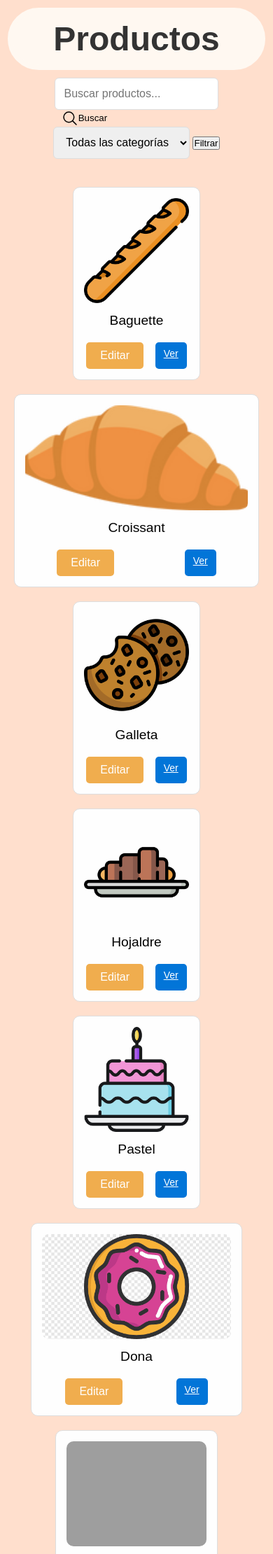
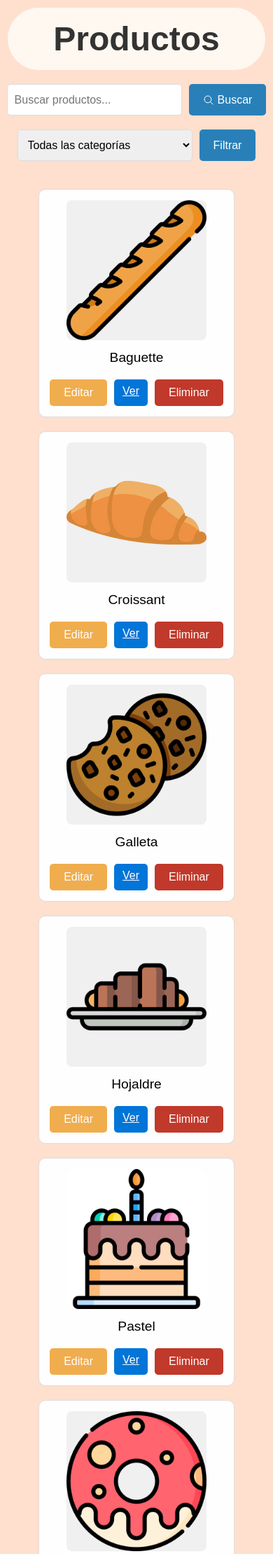
Before and after one commit to CristopherPorras/panaderia-con-fire-base, a Flask app: page /productos in a window 390 px wide. Shown: the part 172-2392 px from the top of the page at 70% size. Run offline with Flask 3, Linux system fonts and the light colour scheme; some web fonts are replaced; grey boxes are pictures that could not be loaded.

Commit message:
Segunda actualizacion del codigo

```diff
--- a/app.py
+++ b/app.py
@@ -94,6 +94,7 @@ def producto_detalle(id):
 @app.route('/facturar', methods=['GET', 'POST'])
 def facturar():
     try:
+        # Aquí puedes agregar lógica de facturación en caso de ser necesario
         return render_template('facturar.html')
     except Exception as e:
         flash(f"Error al cargar la página de facturación: {e}", "error")
@@ -114,7 +115,7 @@ def registrar_producto():
     if request.method == 'POST':
         try:
             descripcion = request.form['descripcion']
-            valor_unitario = request.form.get('valor_unitario', type=float)
+            valor_unitario = request.form.get('valor_unitario', type=int)
             unidad_medida = request.form['unidad_medida']
             cantidad_stock = request.form.get('cantidad_stock', type=int)
             categoria_id = request.form.get('categoria_id', type=int)
@@ -130,7 +131,7 @@ def registrar_producto():
                 unidad_medida=unidad_medida,
                 cantidad_stock=cantidad_stock,
                 categoria_id=categoria_id,
-                imagen=None  # Se inicializa sin imagen
+                imagen=None
             )
 
             if 'imagen' in request.files and request.files['imagen'].filename:
@@ -161,7 +162,7 @@ def editar_producto(id):
     if request.method == 'POST':
         try:
             descripcion = request.form.get('descripcion', '').strip()
-            valor_unitario = request.form.get('valor_unitario', type=float)
+            valor_unitario = request.form.get('valor_unitario', type=int)
             unidad_medida = request.form.get('unidad_medida', '').strip()
             cantidad_stock = request.form.get('cantidad_stock', type=int)
             categoria_id = request.form.get('categoria_id', type=int)
@@ -189,6 +190,26 @@ def editar_producto(id):
     categorias = db_session.query(Categoria).all()
     return render_template('editar_producto.html', producto=producto, categorias=categorias)
 
+# Ruta para eliminar producto
+@app.route('/eliminar_producto/<int:id>', methods=['POST'])
+def eliminar_producto(id):
+    producto = db_session.query(Producto).get(id)
+    if not producto:
+        flash('El producto no existe.', 'error')
+        return redirect(url_for('productos'))
+
+    try:
+        if producto.imagen and os.path.exists(os.path.join(BASE_DIR, 'static', producto.imagen)):
+            os.remove(os.path.join(BASE_DIR, 'static', producto.imagen))
+        db_session.delete(producto)
+        db_session.commit()
+        flash('Producto eliminado con éxito.', 'success')
+    except Exception as e:
+        db_session.rollback()
+        flash(f"Error al eliminar el producto: {e}", 'error')
+
+    return redirect(url_for('productos'))
+
 # Ruta para favicon
 @app.route('/favicon.ico')
 def favicon():
--- a/models/productos.py
+++ b/models/productos.py
@@ -7,9 +7,9 @@ class Producto(Base):
 
     id = Column(Integer, primary_key=True, autoincrement=True)
     descripcion = Column(String(300), unique=True, nullable=False)
-    valor_unitario = Column(Float, nullable=False)
+    valor_unitario = Column(Integer, nullable=False)
     unidad_medida = Column(String(3), nullable=False)
-    cantidad_stock = Column(Float, nullable=False)
+    cantidad_stock = Column(Integer, nullable=False)
     categoria_id = Column(Integer, ForeignKey('categorias.id'), nullable=False)
     imagen = Column(String(300), nullable=True)
 
--- a/static/styles.css
+++ b/static/styles.css
@@ -412,53 +413,53 @@ body {
     background-color: #3498db;
 }
 
-/* ------------------------------
-   Barra de Búsqueda
------------------------------- */
-.busqueda-container {
-    width: 100%;
-    display: flex;
-    justify-content: center;
-    padding: 0 20px;
-    box-sizing: border-box;
+/* Contenedor principal de la barra de búsqueda y categorías */
+.busqueda-container, .categoria-container {
+    display: flex; /* Alinea los hijos en una fila */
+    justify-content: center; /* Centra los elementos horizontalmente */
+    align-items: center; /* Centra los elementos verticalmente */
+    margin: 20px 0; /* Espaciado superior e inferior */
 }
 
-.busqueda {
-    display: flex;
-    align-items: center;
-    border: 7px solid #fff8f1;
-    background-color: #fff8f1;
-    border-radius: 230px;
-    width: 100%;
-    max-width: 1200px;
-    padding: 0 10px;
-    box-sizing: border-box;
-    text-align: center;
+/* Contenedor para input y botón */
+.input-group {
+    display: flex; /* Alinea el input y el botón en una fila */
+    align-items: center; /* Centra los elementos verticalmente */
+    gap: 10px; /* Espaciado entre el input y el botón */
 }
 
-.busqueda input[type="text"] {
-    border: none;
-    background: transparent;
-    outline: none;
+/* Cuadros de entrada y selección (misma altura y ancho) */
+.form-input, .form-select {
+    width: 250px; /* Tamaño fijo del cuadro */
+    height: 45px; /* Altura uniforme */
     padding: 10px;
-    border-radius: 230px;
-    flex: 1;
+    font-size: 16px;
+    border: 1px solid #ddd;
+    border-radius: 5px;
+    box-sizing: border-box; /* Asegura que padding no afecte el tamaño total */
 }
 
-.search-btn {
-    background: transparent;
+/* Botones (misma altura y estilo) */
+.search-btn, .filter-btn {
+    height: 45px; /* Misma altura que los cuadros */
+    padding: 0 20px; /* Espaciado interno ajustado */
+    font-size: 16px;
+    color: white;
+    background-color: #2980b9;
     border: none;
+    border-radius: 5px;
     cursor: pointer;
-    padding: 0;
     display: flex;
-    align-items: center;
-    margin-left: 10px;
+    align-items: center; /* Centra el ícono dentro del botón */
+    justify-content: center; /* Centra el texto e ícono horizontalmente */
+    gap: 5px; /* Espacio entre el ícono y el texto */
+    transition: background-color 0.3s ease;
 }
 
-.search-btn ion-icon {
-    color: #000;
-    font-size: 24px;
+.search-btn:hover, .filter-btn:hover {
+    background-color: #3498db;
 }
+
 
 /* Selector de fecha */
 .custom-date {
@@ -584,7 +582,7 @@ body {
     gap: 10px;
 }
 
-.btn-editar,
+.btn-editar, .btn-eliminar
 .btn-ver {
     background-color: #7ba68c;
     color: white;
@@ -1131,3 +1100,30 @@ body {
 .btn-cancelar:hover {
     background-color: #c9302c;
 }
+
+.producto-img {
+    width: 200px;
+    height: 200px;
+    object-fit: contain; /* Ajusta la imagen dentro del contenedor sin recortar */
+    background-color: #f0f0f0; /* Opcional: Color de fondo para áreas vacías */
+    border-radius: 8px; /* Bordes redondeados, opcional */
+}
+
+
+/* botones de eliminar productos*/
+.btn-eliminar {
+    background-color: #c0392b;
+    color: white;
+    padding: 10px 20px;
+    border-radius: 5px;
+    text-decoration: none;
+    font-size: 16px;
+    text-align: center;
+    border: none;
+    cursor: pointer;
+    margin-top: 0;
+}
+
+.btn-eliminar:hover {
+    background-color: #e74c3c;
+}
--- a/templates/producto_detalle.html
+++ b/templates/producto_detalle.html
@@ -22,10 +22,11 @@
             <img src="{{ url_for('static', filename=producto.imagen) }}" alt="Imagen del producto" class="imagen-producto">
             <div class="info-producto">
                 <p><strong>Descripción:</strong> {{ producto.descripcion }}</p>
-                <p><strong>Precio Unitario:</strong> {{ producto.valor_unitario }} COP</p>
+                <p><strong>Precio Unitario:</strong> {{ producto.valor_unitario|int }} COP</p>
                 <p><strong>Unidad de Medida:</strong> {{ producto.unidad_medida }}</p>
-                <p><strong>Cantidad en Stock:</strong> {{ producto.cantidad_stock }}</p>
+                <p><strong>Cantidad en Stock:</strong> {{ producto.cantidad_stock|int }}</p>
                 <p><strong>Categoría:</strong> {{ producto.categoria.nombre }}</p>
+
             </div>
         </div>
         <div class="acciones">
--- a/templates/productos.html
+++ b/templates/productos.html
@@ -70,7 +70,7 @@
             <div class="producto-card">
                 <a href="{{ url_for('producto_detalle', id=producto.id) }}" class="producto-link">
                     <img
-                        src="{{ url_for('static', filename='images/' + producto.descripcion + '.png') }}"
+                        src="{{ url_for('static', filename=producto.imagen) }}"
                         alt="{{ producto.descripcion }}"
                         class="producto-img"
                         onerror="this.src='{{ url_for('static', filename='images/default.png') }}'">
@@ -79,6 +79,14 @@
                 <div class="botones">
                     <a href="{{ url_for('editar_producto', id=producto.id) }}" class="btn-editar">Editar</a>
                     <a href="{{ url_for('producto_detalle', id=producto.id) }}" class="btn-ver">Ver</a>
+                    <form action="{{ url_for('eliminar_producto', id=producto.id) }}" method="POST" style="display: inline;">
+                        <button
+                            type="submit"
+                            class="btn-eliminar"
+                            onclick="return confirm('¿Estás seguro de eliminar este producto?')">
+                            Eliminar
+                        </button>
+                    </form>
                 </div>
             </div>
             {% endfor %}
```
Also changed, not shown: other parts of static/styles.css (+26 -57 lines), populate_db.py (deleted, +0 -42 lines), mi_base_de_datos.db, static/IMAGES/1888870.png (added), static/IMAGES/924514.png (added), static/IMAGES/Dona.png (added), static/IMAGES/pastel.jpg (added), static/IMAGES/pastel.png (deleted).
